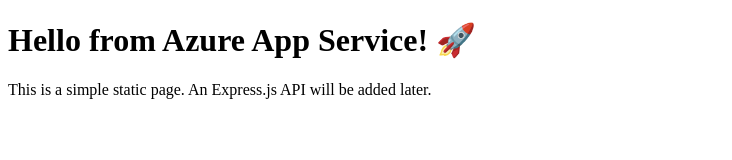
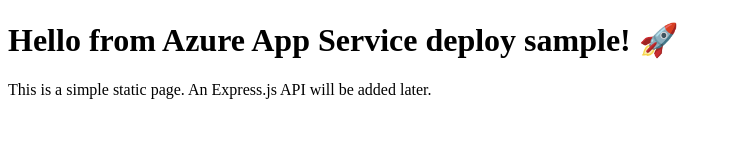
Before and after one commit to tesshsu/AzureDev-AppService, a plain HTML site: page public/index.html in a window 1280 px wide. Shown: the whole page, without its empty margins (0-732 px from the left). Drawn offline with Linux system fonts and the light colour scheme.

Commit message:
fix-azlogin-repush

```diff
--- a/public/index.html
+++ b/public/index.html
@@ -4,7 +4,7 @@
          <title>Simple Azure App</title>
      </head>
      <body>
-         <h1>Hello from Azure App Service! 🚀</h1>
+         <h1>Hello from Azure App Service deploy sample! 🚀</h1>
          <p>This is a simple static page. An Express.js API will be added later.</p>
      </body>
      </html>
```
